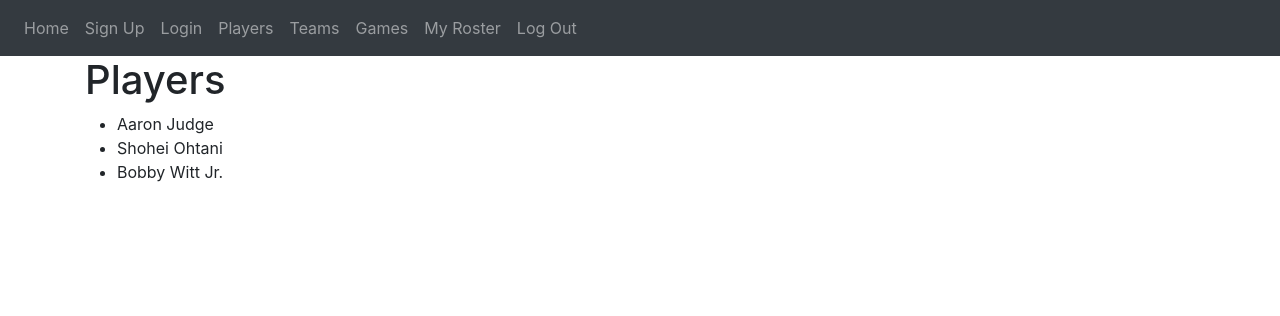
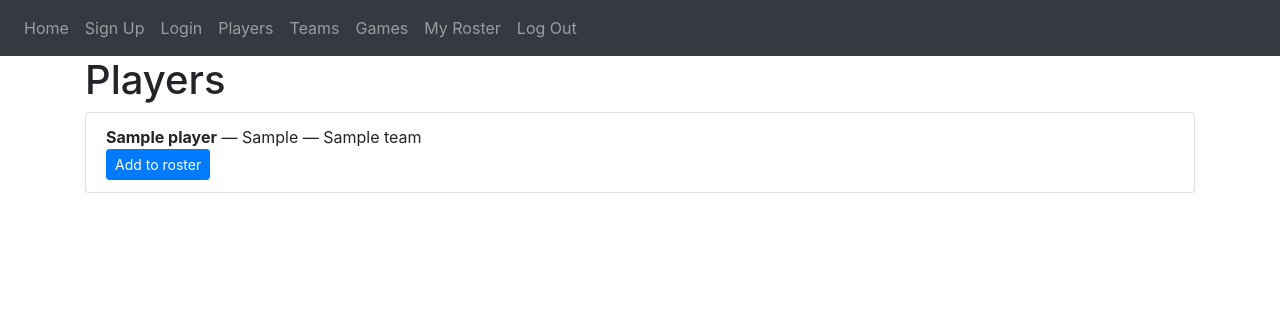
Before and after one commit to e-kelmenson/fantasy-baseball, a Flask app: page /players in a window 1280 px wide. Shown: the top 316 px of the page. Run offline with Flask 3, Linux system fonts and the light colour scheme; tables that the repository leaves empty hold one stand-in row (values such as "Sample post"); some libraries are stand-ins or nearby versions.

Commit message:
Added form to add players to roster

```diff
--- a/app/routes/players.py
+++ b/app/routes/players.py
@@ -1,9 +1,10 @@
 from flask import Blueprint, render_template
+
+from ..models import Player
 
 players_bp = Blueprint('players', __name__)
 
 @players_bp.route('/players')
 def show_players():
-    # TODO: Replace dummy data with data retrieved from MLB API
-    sample_players = ["Aaron Judge", "Shohei Ohtani", "Bobby Witt Jr."]
-    return render_template("players.html", players=sample_players)
+    players = Player.query.order_by(Player.name).all()
+    return render_template("players.html", players=players)
--- a/app/templates/players.html
+++ b/app/templates/players.html
@@ -2,9 +2,21 @@
 {% block title %}Players{% endblock %}
 {% block content %}
 <h1>Players</h1>
-<ul>
+<ul class="list-group">
     {% for player in players %}
-    <li>{{ player }}</li>
+    <li class="list-group-item">
+        <strong>{{ player.name }}</strong>
+        — {{ player.position }}
+        — {{ player.team.name }}
+
+        <form method="POST" action="{{ url_for('roster.add_player', player_id=player.id) }}">
+            <button type="submit" class="btn btn-primary btn-sm">
+                Add to roster
+            </button>
+        </form>
+    </li>
+    {% else %}
+    <li class="list-group-item">No players have been added yet.</li>
     {% endfor %}
 </ul>
 {% endblock %}
```
Also changed, not shown: tests/test_roster.py (+21 -0 lines).
